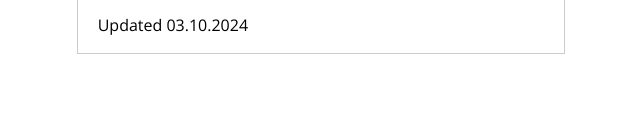
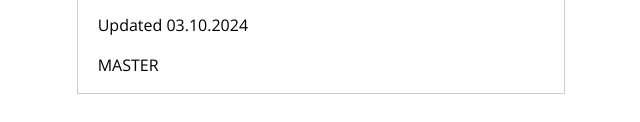
Before and after one commit to Kris87M/learning-git, a website: page index.html in a window 1280 px wide. Shown: the part 675-797 px from the top of the page, 319-959 px from the left. Drawn offline with nearby package versions, Linux system fonts and the light colour scheme; a web font is replaced by a local one.

Commit message:
Add MASTER

```diff
--- a/index.html
+++ b/index.html
@@ -1,7 +1,7 @@
 <!DOCTYPE html>
 <html lang="en">
   <head>
-    <title>Bohemian Rhapsody</title>
+    <title>Bohemian Rhapsody MASTER</title>
     <meta charset="UTF-8" />
     <meta name="viewport" content="width=device-width, initial-scale=1.0" />
     <link rel="stylesheet" type="text/css" href="css/style.css" />
@@ -43,5 +43,6 @@
       <p>Album: <em>A Night at the Opera</em> Release date: <em>1975</em></p>
     </footer>
     <p>Updated 03.10.2024</p>
+    <p>MASTER</p>
   </body>
 </html>
```
